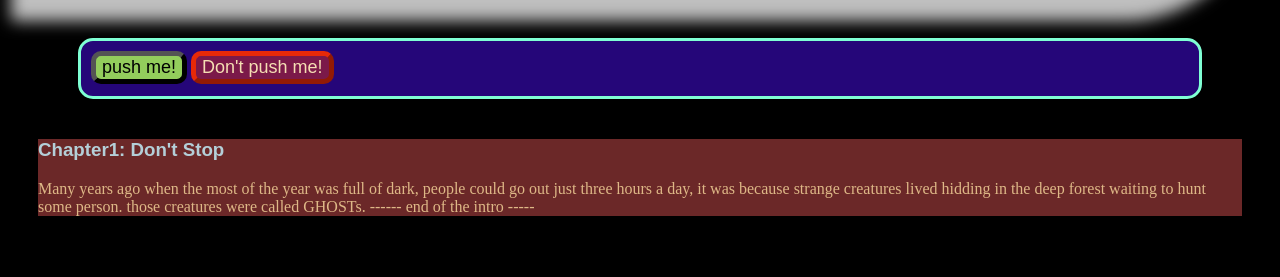
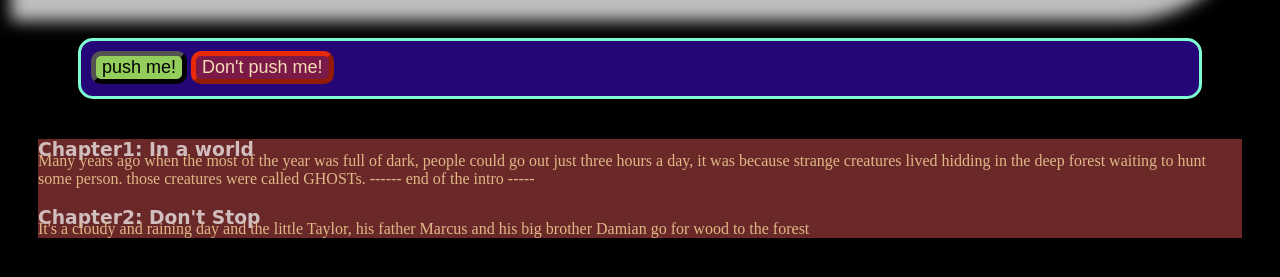
Before and after one commit to Boris-Trochez/practica, a plain HTML site: page index.html in a window 1280 px wide. Shown: the part 233-510 px from the top of the page. Drawn offline with Linux system fonts and the light colour scheme.

Commit message:
Primer dia de trabajo, capitulo2

```diff
--- a/css/style.css
+++ b/css/style.css
@@ -22,6 +22,15 @@ body
 {
     background-color: rgb(107, 40, 40);
     color: burlywood;
+}
+
+.secondLayer h3
+{
+    font-family: cursive;
+    color: rgba(250, 249, 249, 0.712);
+    margin-bottom: -2%;
+
+
 }
 
 #brand
@@ -72,9 +81,3 @@ body
     border-width: 5px;
     border-color: rgb(231, 41, 8);
 }
-
- #subtitle
-{
-    font-family:  sans-serif;
-    color: rgb(180, 207, 216);
-}
--- a/index.html
+++ b/index.html
@@ -18,10 +18,16 @@
             <p style="display: none;" id="m1"></p>
         </div>
         <div class="secondLayer">
-            <h3 id="subtitle">Chapter1: Don't Stop</h3>
-            <p>Many years ago when the most of the year was full of dark, people could go out just three hours a day, it was because strange creatures lived hidding in the deep forest waiting to hunt some person. those creatures were called GHOSTs.
-            ------ end of the intro -----
-            </p>
+            <div>
+                <h3>Chapter1: In a world</h3>
+                <p>Many years ago when the most of the year was full of dark, people could go out just three hours a day, it was because strange creatures lived hidding in the deep forest waiting to hunt some person. those creatures were called GHOSTs.
+                ------ end of the intro -----
+                </p>
+            </div>
+            <div>
+                <h3>Chapter2: Don't Stop</h3>
+                <p>It's a cloudy and raining day and the little Taylor, his father Marcus and his big brother Damian go for wood to the forest</p>
+            </div>
         </div>
     </div>
 
```
